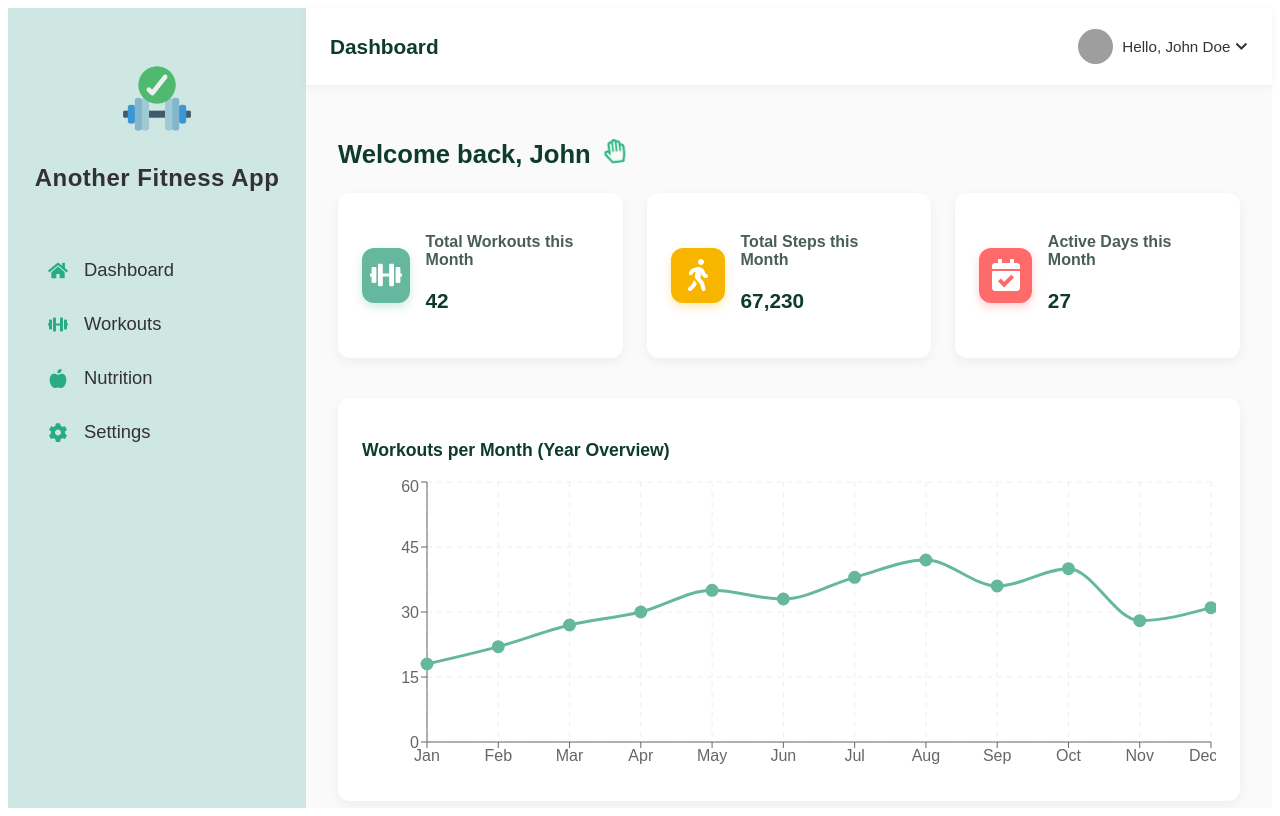
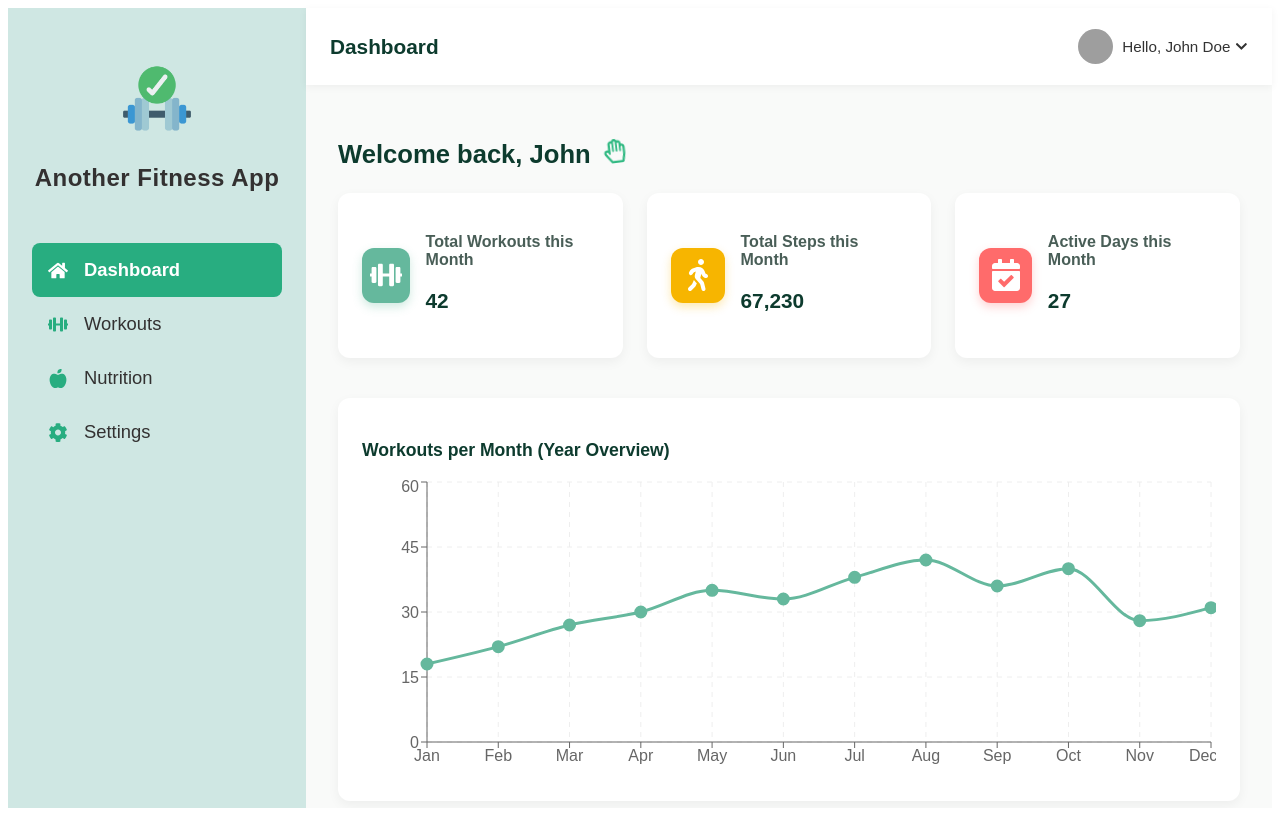
Before and after one commit to ACodes3/fitness-project, a React (Vite) app in the folder client/: page / in a window 1280 px wide. Built offline with nearby package versions, Linux system fonts and the light colour scheme; grey boxes are pictures that could not be loaded.

Commit message:
sidebar active ui

```diff
--- a/client/src/assets/styles/sidebar.css
+++ b/client/src/assets/styles/sidebar.css
@@ -40,23 +40,43 @@
 .sidebar-menu li {
   display: flex;
   align-items: center;
-  gap: 1rem;
-  padding: 1rem 0;
-  cursor: pointer;
   border-radius: 8px;
-  padding-left: 1rem;
-  font-size: 1.15rem;
-  font-weight: 500;
   transition: background 0.3s ease, padding-left 0.3s ease;
 }
 
-.sidebar-menu li:hover {
-  background: rgba(255, 255, 255, 0.15);
-  padding-left: 2.1rem;
+.sidebar-link {
+  display: flex;
+  align-items: center;
+  gap: 1rem;
+  width: 100%;
+  padding: 1rem;
+  text-decoration: none;
+  color: inherit;
+  font-size: 1.15rem;
+  font-weight: 500;
+  border-radius: 8px;
+  transition: background 0.3s ease, padding-left 0.3s ease;
 }
 
+.sidebar-link:hover {
+  background: rgba(255, 255, 255, 0.25);
+  padding-left: 1.3rem;
+}
+
+/* === ICON === */
 .menu-icon {
   font-size: 1.2rem;
-  color: #28ad80; /* soft mint accent */
+  color: #28ad80;
   min-width: 20px;
 }
+
+/* === ACTIVE STATE === */
+.sidebar-menu li.active .sidebar-link {
+  background-color: #28ad80;
+  color: #ffffff;
+  font-weight: 600;
+}
+
+.sidebar-menu li.active .menu-icon {
+  color: #ffffff;
+}
--- a/client/src/component/Sidebar.jsx
+++ b/client/src/component/Sidebar.jsx
@@ -1,8 +1,11 @@
-import { FaAppleAlt, FaCog, FaDumbbell, FaHome } from "react-icons/fa"; // ✅ icons from react-icons
+import { FaAppleAlt, FaCog, FaDumbbell, FaHome } from "react-icons/fa";
+import { NavLink, useLocation } from "react-router-dom";
 import "../assets/styles/sidebar.css";
 import logo from "../assets/workout.png";
 
 const Sidebar = () => {
+  const location = useLocation();
+
   return (
     <aside className="sidebar">
       <div className="sidebar-header">
@@ -11,21 +14,32 @@ const Sidebar = () => {
       </div>
 
       <ul className="sidebar-menu">
-        <li>
+        <li className={location.pathname === "/" ? "active" : ""}>
+          <NavLink to="/" className="sidebar-link">
             <FaHome className="menu-icon" />
             <span>Dashboard</span>
+          </NavLink>
         </li>
-        <li>
+
+        <li className={location.pathname === "/workouts" ? "active" : ""}>
+          <NavLink to="/workouts" className="sidebar-link">
             <FaDumbbell className="menu-icon" />
             <span>Workouts</span>
+          </NavLink>
         </li>
-        <li>
+
+        <li className={location.pathname === "/nutrition" ? "active" : ""}>
+          <NavLink to="/nutrition" className="sidebar-link">
             <FaAppleAlt className="menu-icon" />
             <span>Nutrition</span>
+          </NavLink>
         </li>
-        <li>
+
+        <li className={location.pathname === "/settings" ? "active" : ""}>
+          <NavLink to="/settings" className="sidebar-link">
             <FaCog className="menu-icon" />
             <span>Settings</span>
+          </NavLink>
         </li>
       </ul>
     </aside>
```
Lines whose indentation alone changed are shown as unchanged.
